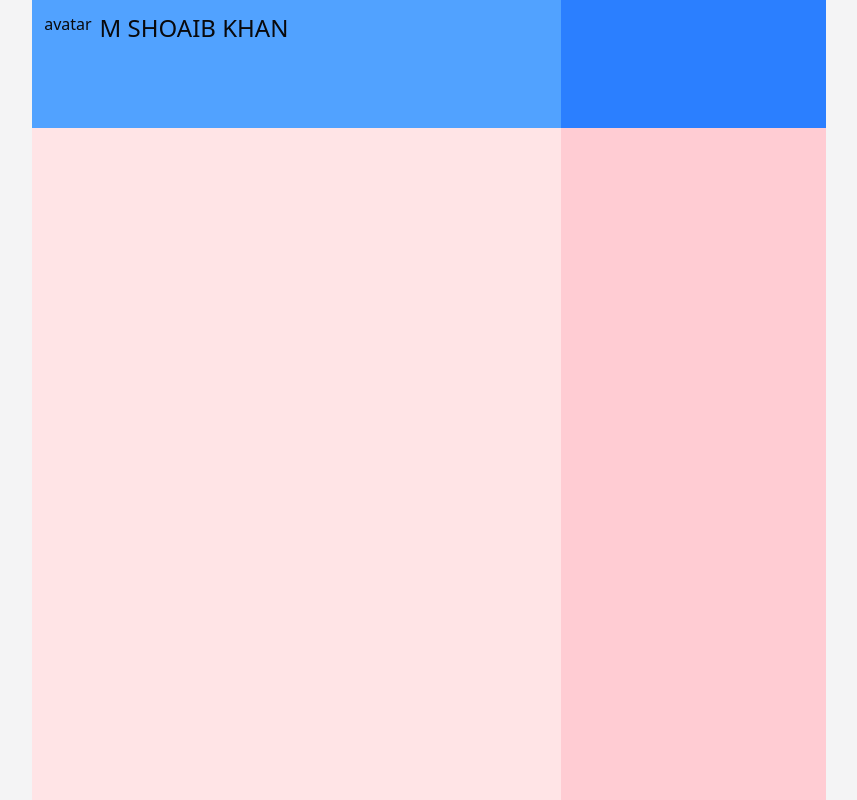
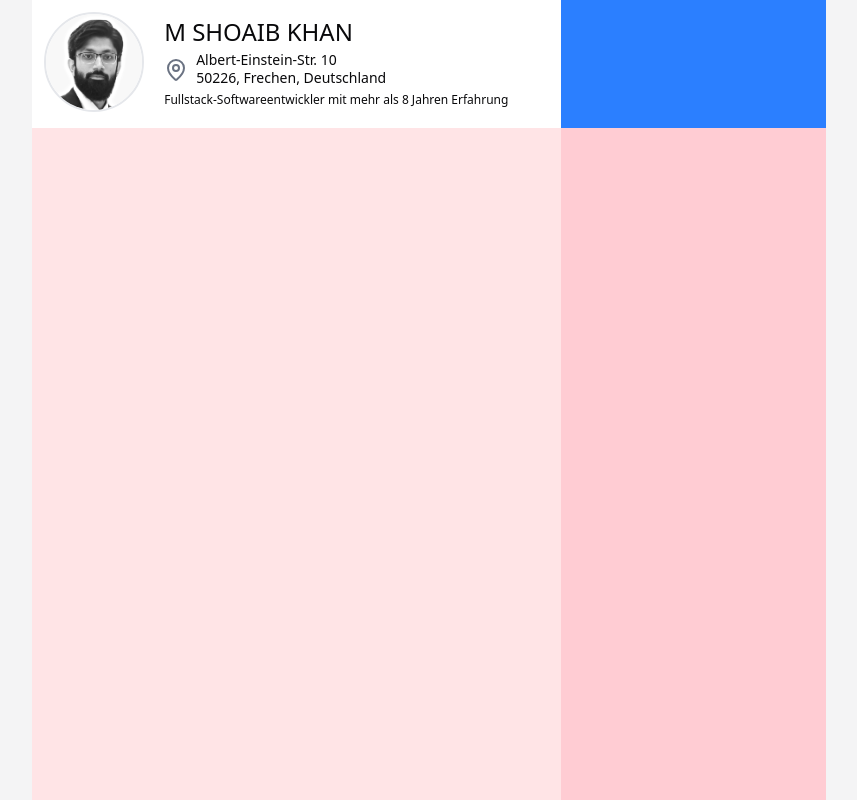
Before and after one commit to m5khan/blog, a Next.js app: page /cv in a window 1280 px wide. Shown: the top 800 px of the page, without its empty margins (211-1068 px from the left). Built offline with nearby package versions, Linux system fonts and the light colour scheme.

Commit message:
header adjustments

```diff
--- a/app/cv/page.tsx
+++ b/app/cv/page.tsx
@@ -1,3 +1,5 @@
+import { MapPinIcon, PinIcon } from "lucide-react";
+import Image from "next/image";
 import React from "react";
 
 export default function CV() {
@@ -6,10 +8,39 @@ export default function CV() {
       <main className="w-[210mm] h-[297mm] bg-white">
         <div className="grid grid-cols-[2fr_1fr] h-full">
           <div className="bg-rose-100">
-            <header className="h-32 bg-blue-400 p-3">
-              <div className="flex gap-2">
-                <div>avatar</div>
-                <div className="text-2xl font-normal">M SHOAIB KHAN</div>
+            <header className="h-32 bg-white p-3">
+              <div className="flex gap-5 items-center">
+                <div>
+                  <Image
+                    className="rounded-full border-gray-200 border-2"
+                    width={100}
+                    height={100}
+                    src={"/cv-pic1.png"}
+                    alt="avatar"
+                  />
+                </div>
+                <div>
+                  <p className="text-2xl font-normal">M SHOAIB KHAN</p>
+                  <div
+                    id="address-container"
+                    className="flex gap-2 items-center my-1"
+                  >
+                    <div id="place-icon">
+                      <MapPinIcon className="text-gray-500" />
+                    </div>
+                    <div id="address" className="">
+                      <p className="text-sm leading-4">
+                        Albert-Einstein-Str. 10
+                      </p>
+                      <p className="text-sm leading-5">
+                        50226, Frechen, Deutschland
+                      </p>
+                    </div>
+                  </div>
+                  <p className="text-xs">
+                    Fullstack-Softwareentwickler mit mehr als 8 Jahren Erfahrung
+                  </p>
+                </div>
               </div>
             </header>
           </div>
```
Also changed, not shown: public/cv-pic1.png (added), public/cv-pic2.png (added).
